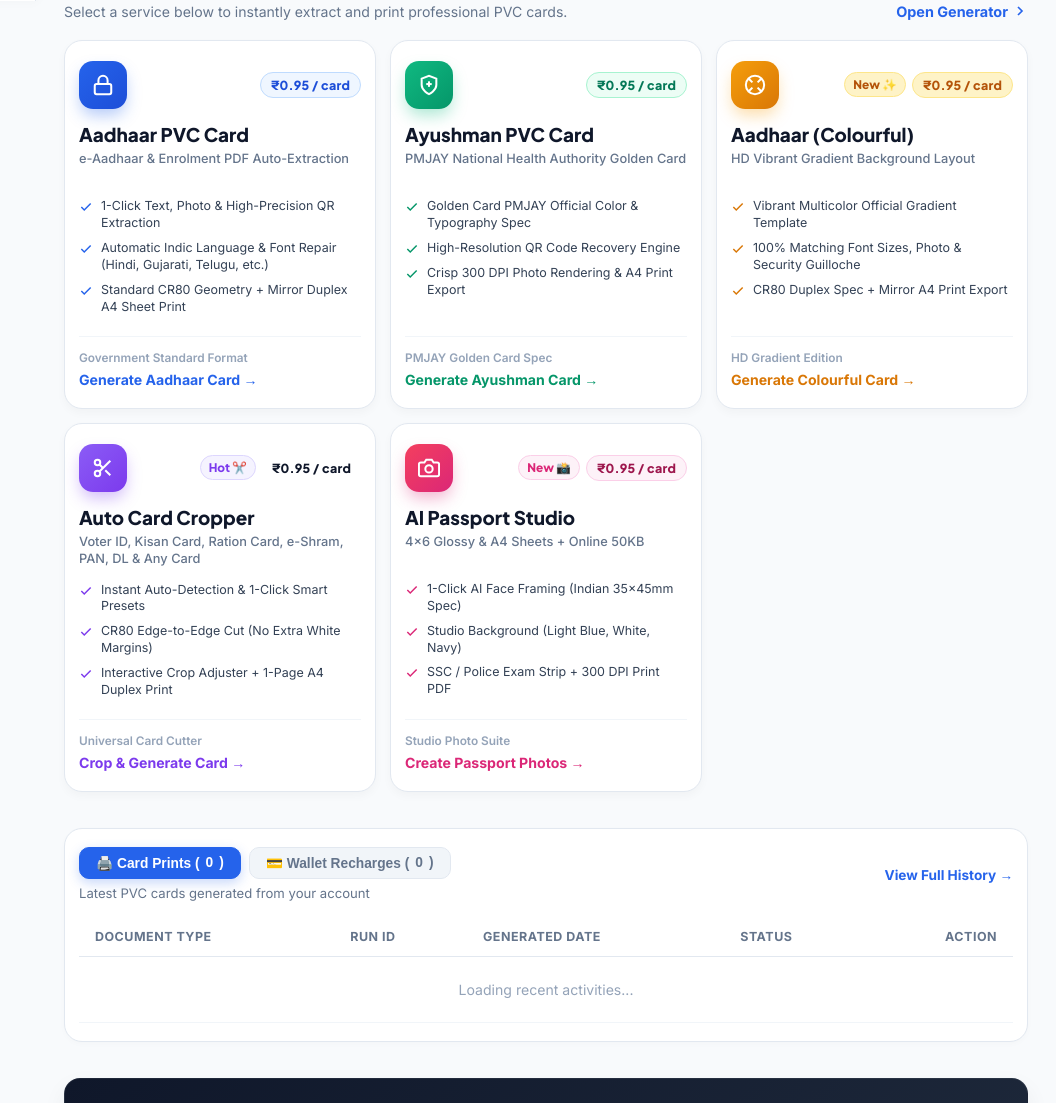
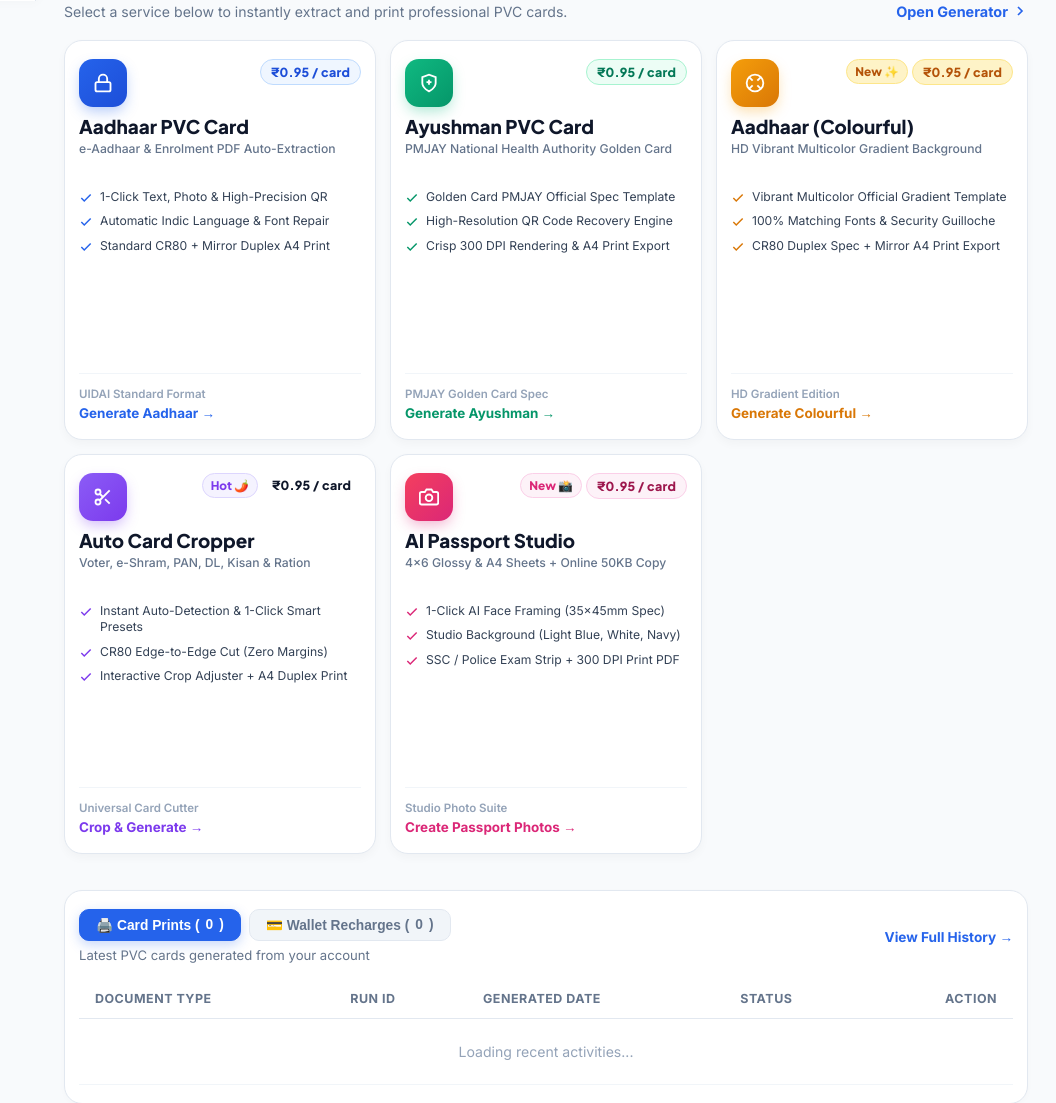
Before and after one commit to rapidpvccard-max/pvc-card-pro, a FastAPI app: template templates/dashboard.html in a window 1280 px wide. Shown: the part 799-1902 px from the top of the page, without its empty margins (224-1280 px from the left). Run offline with FastAPI, Linux system fonts and the light colour scheme; the template is opened without the code that fills it, so the values that code supplies are empty; some libraries are stand-ins or nearby versions.

Commit message:
Perfect symmetrical alignment of 5 service cards on dashboard and generator tabs

```diff
--- a/templates/dashboard.html
+++ b/templates/dashboard.html
@@ -305,18 +305,21 @@
         grid-template-columns: repeat(5, minmax(0, 1fr));
         gap: 14px;
         margin-bottom: 36px;
+        align-items: stretch;
     }
 
     .service-showcase-card {
         background: #ffffff;
         border: 1px solid #e2e8f0;
         border-radius: 18px;
-        padding: 20px 14px;
+        padding: 18px 14px;
         position: relative;
         cursor: pointer;
         display: flex;
         flex-direction: column;
         justify-content: space-between;
+        height: 100%;
+        min-height: 400px;
         transition: all 0.3s cubic-bezier(0.16, 1, 0.3, 1);
         box-shadow: 0 4px 10px rgba(0, 0, 0, 0.03);
     }
@@ -353,41 +356,46 @@
 
     .service-card-top {
         display: flex;
-        align-items: center;
+        align-items: flex-start;
         justify-content: space-between;
-        margin-bottom: 16px;
-        gap: 8px;
+        height: 42px;
+        margin-bottom: 14px;
+        gap: 6px;
     }
 
     .service-badges-wrap {
         display: flex;
         align-items: center;
-        gap: 6px;
-        flex-wrap: wrap;
+        gap: 4px;
+        flex-wrap: nowrap;
         justify-content: flex-end;
     }
 
     .service-price-pill {
         display: inline-flex;
         align-items: center;
-        padding: 4px 10px;
+        padding: 3px 8px;
         border-radius: 20px;
-        font-size: 0.78rem;
+        font-size: 0.74rem;
         font-weight: 800;
         font-family: 'Plus Jakarta Sans', sans-serif;
         letter-spacing: 0.2px;
         white-space: nowrap;
+        max-width: 130px;
+        overflow: hidden;
+        text-overflow: ellipsis;
     }
 
     .service-badge-pill {
         display: inline-flex;
         align-items: center;
-        padding: 4px 8px;
+        padding: 3px 6px;
         border-radius: 20px;
-        font-size: 0.74rem;
+        font-size: 0.70rem;
         font-weight: 800;
         font-family: 'Plus Jakarta Sans', sans-serif;
         white-space: nowrap;
+        flex-shrink: 0;
     }
 
     .service-badge-pill.amber-badge {
@@ -427,8 +435,8 @@
     }
 
     .service-icon-box {
-        width: 44px;
-        height: 44px;
+        width: 38px;
+        height: 38px;
         border-radius: 12px;
         display: flex;
         align-items: center;
@@ -437,73 +445,85 @@
     }
 
     .service-icon-box svg {
-        width: 22px;
-        height: 22px;
+        width: 20px;
+        height: 20px;
     }
 
     .service-icon-box.blue {
         background: linear-gradient(135deg, #2563eb, #1d4ed8);
         color: #ffffff;
-        box-shadow: 0 8px 16px -2px rgba(37, 99, 235, 0.35);
+        box-shadow: 0 6px 14px -2px rgba(37, 99, 235, 0.35);
     }
 
     .service-icon-box.green {
         background: linear-gradient(135deg, #10b981, #059669);
         color: #ffffff;
-        box-shadow: 0 8px 16px -2px rgba(16, 185, 129, 0.35);
+        box-shadow: 0 6px 14px -2px rgba(16, 185, 129, 0.35);
     }
 
     .service-icon-box.amber {
         background: linear-gradient(135deg, #f59e0b, #d97706);
         color: #ffffff;
-        box-shadow: 0 8px 16px -2px rgba(245, 158, 11, 0.35);
+        box-shadow: 0 6px 14px -2px rgba(245, 158, 11, 0.35);
     }
 
     .service-icon-box.purple {
         background: linear-gradient(135deg, #8b5cf6, #7c3aed);
         color: #ffffff;
-        box-shadow: 0 8px 16px -2px rgba(124, 58, 237, 0.35);
+        box-shadow: 0 6px 14px -2px rgba(124, 58, 237, 0.35);
     }
 
     .service-icon-box.pink {
         background: linear-gradient(135deg, #f43f5e, #db2777);
         color: #ffffff;
-        box-shadow: 0 8px 16px -2px rgba(219, 39, 119, 0.35);
+        box-shadow: 0 6px 14px -2px rgba(219, 39, 119, 0.35);
     }
 
     .service-title-box {
-        margin-bottom: 14px;
+        height: 60px;
+        display: flex;
+        flex-direction: column;
+        justify-content: flex-start;
+        margin-bottom: 12px;
     }
 
     .service-name {
-        font-size: 1.15rem;
+        font-size: 1.05rem;
         font-weight: 800;
         color: #0f172a;
         font-family: 'Plus Jakarta Sans', sans-serif;
-        margin-bottom: 4px;
+        margin-bottom: 3px;
         line-height: 1.25;
+        white-space: nowrap;
+        overflow: hidden;
+        text-overflow: ellipsis;
     }
 
     .service-subtitle {
-        font-size: 0.8rem;
+        font-size: 0.76rem;
         color: #64748b;
         font-weight: 500;
         line-height: 1.35;
-        min-height: 34px;
+        height: 32px;
+        overflow: hidden;
+        display: -webkit-box;
+        -webkit-line-clamp: 2;
+        -webkit-box-orient: vertical;
     }
 
     .service-features-list {
         display: flex;
         flex-direction: column;
         gap: 8px;
-        margin-bottom: 20px;
+        min-height: 125px;
+        margin-bottom: 16px;
     }
 
     .service-feature-item {
         display: flex;
         align-items: flex-start;
-        gap: 8px;
-        font-size: 0.78rem;
+        gap: 7px;
+        font-size: 0.76rem;
         line-height: 1.35;
         color: #334155;
     }
@@ -516,33 +536,40 @@
     }
 
     .service-card-footer {
+        margin-top: auto;
         display: flex;
         flex-direction: column;
         align-items: flex-start;
-        gap: 6px;
-        padding-top: 14px;
+        gap: 4px;
+        padding-top: 12px;
         border-top: 1px solid #f1f5f9;
+        height: 48px;
+        justify-content: flex-end;
     }
 
     .service-card-footer > span:first-child {
-        font-size: 0.74rem !important;
+        font-size: 0.72rem !important;
         color: #94a3b8 !important;
         font-weight: 600;
+        white-space: nowrap;
+        overflow: hidden;
+        text-overflow: ellipsis;
+        width: 100%;
     }
 
     .service-launch-link {
         font-weight: 700;
-        font-size: 0.88rem;
+        font-size: 0.84rem;
         display: inline-flex;
         align-items: center;
-        gap: 6px;
+        gap: 5px;
+        white-space: nowrap;
         transition: gap 0.2s ease;
     }
 
     .service-showcase-card:hover .service-launch-link {
-        gap: 10px;
+        gap: 9px;
     }
-
 
     .service-launch-link.blue { color: #2563eb; }
     .service-launch-link.amber { color: #d97706; }
@@ -886,7 +913,7 @@
         <div>
             <div class="service-card-top">
                 <div class="service-icon-box blue">
-                    <svg width="30" height="30" viewBox="0 0 24 24" fill="none" stroke="currentColor" stroke-width="2.2"><rect x="3" y="11" width="18" height="11" rx="2" ry="2"/><path d="M7 11V7a5 5 0 0 1 10 0v4"/></svg>
+                    <svg width="24" height="24" viewBox="0 0 24 24" fill="none" stroke="currentColor" stroke-width="2.2"><rect x="3" y="11" width="18" height="11" rx="2" ry="2"/><path d="M7 11V7a5 5 0 0 1 10 0v4"/></svg>
                 </div>
                 <div class="service-badges-wrap">
                     <span class="service-price-pill blue" id="badge-home-aadhaar">₹0.95 / card</span>
@@ -900,24 +927,24 @@
 
             <div class="service-features-list">
                 <div class="service-feature-item">
-                    <svg width="16" height="16" viewBox="0 0 24 24" fill="none" stroke="#2563eb" stroke-width="2.5"><polyline points="20 6 9 17 4 12"/></svg>
-                    <span>1-Click Text, Photo & High-Precision QR Extraction</span>
+                    <svg width="15" height="15" viewBox="0 0 24 24" fill="none" stroke="#2563eb" stroke-width="2.5"><polyline points="20 6 9 17 4 12"/></svg>
+                    <span>1-Click Text, Photo & High-Precision QR</span>
                 </div>
                 <div class="service-feature-item">
-                    <svg width="16" height="16" viewBox="0 0 24 24" fill="none" stroke="#2563eb" stroke-width="2.5"><polyline points="20 6 9 17 4 12"/></svg>
-                    <span>Automatic Indic Language & Font Repair (Hindi, Gujarati, Telugu, etc.)</span>
+                    <svg width="15" height="15" viewBox="0 0 24 24" fill="none" stroke="#2563eb" stroke-width="2.5"><polyline points="20 6 9 17 4 12"/></svg>
+                    <span>Automatic Indic Language & Font Repair</span>
                 </div>
                 <div class="service-feature-item">
-                    <svg width="16" height="16" viewBox="0 0 24 24" fill="none" stroke="#2563eb" stroke-width="2.5"><polyline points="20 6 9 17 4 12"/></svg>
-                    <span>Standard CR80 Geometry + Mirror Duplex A4 Sheet Print</span>
+                    <svg width="15" height="15" viewBox="0 0 24 24" fill="none" stroke="#2563eb" stroke-width="2.5"><polyline points="20 6 9 17 4 12"/></svg>
+                    <span>Standard CR80 + Mirror Duplex A4 Print</span>
                 </div>
             </div>
         </div>
 
         <div class="service-card-footer">
-            <span style="font-size: 0.82rem; color: #64748b; font-weight: 600;">Government Standard Format</span>
+            <span>UIDAI Standard Format</span>
             <span class="service-launch-link blue">
-                Generate Aadhaar Card &rarr;
+                Generate Aadhaar &rarr;
             </span>
         </div>
     </div>
@@ -927,7 +954,7 @@
         <div>
             <div class="service-card-top">
                 <div class="service-icon-box green">
-                    <svg width="30" height="30" viewBox="0 0 24 24" fill="none" stroke="currentColor" stroke-width="2.2"><path d="M12 22s8-4 8-10V5l-8-3-8 3v7c0 6 8 10 8 10z"/><line x1="12" y1="8" x2="12" y2="14"/><line x1="9" y1="11" x2="15" y2="11"/></svg>
+                    <svg width="24" height="24" viewBox="0 0 24 24" fill="none" stroke="currentColor" stroke-width="2.2"><path d="M12 22s8-4 8-10V5l-8-3-8 3v7c0 6 8 10 8 10z"/><line x1="12" y1="8" x2="12" y2="14"/><line x1="9" y1="11" x2="15" y2="11"/></svg>
                 </div>
                 <div class="service-badges-wrap">
                     <span class="service-price-pill green" id="badge-home-ayushman">₹0.95 / card</span>
@@ -941,24 +968,24 @@
 
             <div class="service-features-list">
                 <div class="service-feature-item">
-                    <svg width="16" height="16" viewBox="0 0 24 24" fill="none" stroke="#059669" stroke-width="2.5"><polyline points="20 6 9 17 4 12"/></svg>
-                    <span>Golden Card PMJAY Official Color & Typography Spec</span>
+                    <svg width="15" height="15" viewBox="0 0 24 24" fill="none" stroke="#059669" stroke-width="2.5"><polyline points="20 6 9 17 4 12"/></svg>
+                    <span>Golden Card PMJAY Official Spec Template</span>
                 </div>
                 <div class="service-feature-item">
-                    <svg width="16" height="16" viewBox="0 0 24 24" fill="none" stroke="#059669" stroke-width="2.5"><polyline points="20 6 9 17 4 12"/></svg>
+                    <svg width="15" height="15" viewBox="0 0 24 24" fill="none" stroke="#059669" stroke-width="2.5"><polyline points="20 6 9 17 4 12"/></svg>
                     <span>High-Resolution QR Code Recovery Engine</span>
                 </div>
                 <div class="service-feature-item">
-                    <svg width="16" height="16" viewBox="0 0 24 24" fill="none" stroke="#059669" stroke-width="2.5"><polyline points="20 6 9 17 4 12"/></svg>
-                    <span>Crisp 300 DPI Photo Rendering & A4 Print Export</span>
+                    <svg width="15" height="15" viewBox="0 0 24 24" fill="none" stroke="#059669" stroke-width="2.5"><polyline points="20 6 9 17 4 12"/></svg>
+                    <span>Crisp 300 DPI Rendering & A4 Print Export</span>
                 </div>
             </div>
         </div>
 
         <div class="service-card-footer">
-            <span style="font-size: 0.82rem; color: #64748b; font-weight: 600;">PMJAY Golden Card Spec</span>
+            <span>PMJAY Golden Card Spec</span>
             <span class="service-launch-link green">
-                Generate Ayushman Card &rarr;
+                Generate Ayushman &rarr;
             </span>
         </div>
     </div>
@@ -968,7 +995,7 @@
         <div>
             <div class="service-card-top">
                 <div class="service-icon-box amber">
-                    <svg width="30" height="30" viewBox="0 0 24 24" fill="none" stroke="currentColor" stroke-width="2.2"><circle cx="12" cy="12" r="10"/><path d="m4.93 4.93 4.24 4.24"/><path d="m14.83 9.17 4.24-4.24"/><path d="m14.83 14.83 4.24 4.24"/><path d="m9.17 14.83-4.24 4.24"/></svg>
+                    <svg width="24" height="24" viewBox="0 0 24 24" fill="none" stroke="currentColor" stroke-width="2.2"><circle cx="12" cy="12" r="10"/><path d="m4.93 4.93 4.24 4.24"/><path d="m14.83 9.17 4.24-4.24"/><path d="m14.83 14.83 4.24 4.24"/><path d="m9.17 14.83-4.24 4.24"/></svg>
                 </div>
                 <div class="service-badges-wrap">
                     <span class="service-badge-pill amber-badge">New ✨</span>
@@ -978,29 +1005,29 @@
 
             <div class="service-title-box">
                 <h3 class="service-name">Aadhaar (Colourful)</h3>
-                <p class="service-subtitle">HD Vibrant Gradient Background Layout</p>
+                <p class="service-subtitle">HD Vibrant Multicolor Gradient Background</p>
             </div>
 
             <div class="service-features-list">
                 <div class="service-feature-item">
-                    <svg width="16" height="16" viewBox="0 0 24 24" fill="none" stroke="#d97706" stroke-width="2.5"><polyline points="20 6 9 17 4 12"/></svg>
+                    <svg width="15" height="15" viewBox="0 0 24 24" fill="none" stroke="#d97706" stroke-width="2.5"><polyline points="20 6 9 17 4 12"/></svg>
                     <span>Vibrant Multicolor Official Gradient Template</span>
                 </div>
                 <div class="service-feature-item">
-                    <svg width="16" height="16" viewBox="0 0 24 24" fill="none" stroke="#d97706" stroke-width="2.5"><polyline points="20 6 9 17 4 12"/></svg>
-                    <span>100% Matching Font Sizes, Photo & Security Guilloche</span>
+                    <svg width="15" height="15" viewBox="0 0 24 24" fill="none" stroke="#d97706" stroke-width="2.5"><polyline points="20 6 9 17 4 12"/></svg>
+                    <span>100% Matching Fonts & Security Guilloche</span>
                 </div>
                 <div class="service-feature-item">
-                    <svg width="16" height="16" viewBox="0 0 24 24" fill="none" stroke="#d97706" stroke-width="2.5"><polyline points="20 6 9 17 4 12"/></svg>
+                    <svg width="15" height="15" viewBox="0 0 24 24" fill="none" stroke="#d97706" stroke-width="2.5"><polyline points="20 6 9 17 4 12"/></svg>
                     <span>CR80 Duplex Spec + Mirror A4 Print Export</span>
                 </div>
             </div>
         </div>
 
         <div class="service-card-footer">
-            <span style="font-size: 0.82rem; color: #64748b; font-weight: 600;">HD Gradient Edition</span>
+            <span>HD Gradient Edition</span>
             <span class="service-launch-link amber">
-                Generate Colourful Card &rarr;
+                Generate Colourful &rarr;
             </span>
         </div>
     </div>
@@ -1010,39 +1037,39 @@
         <div>
             <div class="service-card-top">
                 <div class="service-icon-box purple">
-                    <svg width="28" height="28" viewBox="0 0 24 24" fill="none" stroke="currentColor" stroke-width="2.2"><circle cx="6" cy="6" r="3"/><circle cx="6" cy="18" r="3"/><line x1="20" y1="4" x2="8.12" y2="15.88"/><line x1="14.47" y1="14.48" x2="20" y2="20"/><line x1="8.12" y1="8.12" x2="12" y2="12"/></svg>
+                    <svg width="24" height="24" viewBox="0 0 24 24" fill="none" stroke="currentColor" stroke-width="2.2"><circle cx="6" cy="6" r="3"/><circle cx="6" cy="18" r="3"/><line x1="20" y1="4" x2="8.12" y2="15.88"/><line x1="14.47" y1="14.48" x2="20" y2="20"/><line x1="8.12" y1="8.12" x2="12" y2="12"/></svg>
                 </div>
                 <div class="service-badges-wrap">
-                    <span class="service-badge-pill" style="background: #f5f3ff; color: #7c3aed; border: 1px solid #ddd6fe;">Hot ✂️</span>
+                    <span class="service-badge-pill" style="background: #f5f3ff; color: #7c3aed; border: 1px solid #ddd6fe;">Hot 🌶️</span>
                     <span class="service-price-pill" id="badge-home-crop" style="background: #f5f3ff; color: #6d28d9; border: 1px solid #ddd6fe;">₹0.95 / card</span>
                 </div>
             </div>
 
             <div class="service-title-box">
                 <h3 class="service-name">Auto Card Cropper</h3>
-                <p class="service-subtitle">Voter ID, Kisan Card, Ration Card, e-Shram, PAN, DL & Any Card</p>
+                <p class="service-subtitle">Voter, e-Shram, PAN, DL, Kisan & Ration</p>
             </div>
 
             <div class="service-features-list">
                 <div class="service-feature-item">
-                    <svg width="16" height="16" viewBox="0 0 24 24" fill="none" stroke="#7c3aed" stroke-width="2.5"><polyline points="20 6 9 17 4 12"/></svg>
+                    <svg width="15" height="15" viewBox="0 0 24 24" fill="none" stroke="#7c3aed" stroke-width="2.5"><polyline points="20 6 9 17 4 12"/></svg>
                     <span>Instant Auto-Detection & 1-Click Smart Presets</span>
                 </div>
                 <div class="service-feature-item">
-                    <svg width="16" height="16" viewBox="0 0 24 24" fill="none" stroke="#7c3aed" stroke-width="2.5"><polyline points="20 6 9 17 4 12"/></svg>
-                    <span>CR80 Edge-to-Edge Cut (No Extra White Margins)</span>
+                    <svg width="15" height="15" viewBox="0 0 24 24" fill="none" stroke="#7c3aed" stroke-width="2.5"><polyline points="20 6 9 17 4 12"/></svg>
+                    <span>CR80 Edge-to-Edge Cut (Zero Margins)</span>
                 </div>
                 <div class="service-feature-item">
-                    <svg width="16" height="16" viewBox="0 0 24 24" fill="none" stroke="#7c3aed" stroke-width="2.5"><polyline points="20 6 9 17 4 12"/></svg>
-                    <span>Interactive Crop Adjuster + 1-Page A4 Duplex Print</span>
+                    <svg width="15" height="15" viewBox="0 0 24 24" fill="none" stroke="#7c3aed" stroke-width="2.5"><polyline points="20 6 9 17 4 12"/></svg>
+                    <span>Interactive Crop Adjuster + A4 Duplex Print</span>
                 </div>
             </div>
         </div>
 
         <div class="service-card-footer">
-            <span style="font-size: 0.82rem; color: #64748b; font-weight: 600;">Universal Card Cutter</span>
+            <span>Universal Card Cutter</span>
             <span class="service-launch-link purple">
-                Crop & Generate Card &rarr;
+                Crop & Generate &rarr;
             </span>
         </div>
     </div>
@@ -1052,7 +1079,7 @@
         <div>
             <div class="service-card-top">
                 <div class="service-icon-box pink">
-                    <svg width="26" height="26" viewBox="0 0 24 24" fill="none" stroke="currentColor" stroke-width="2.2"><path d="M23 19a2 2 0 0 1-2 2H3a2 2 0 0 1-2-2V8a2 2 0 0 1 2-2h4l2-3h6l2 3h4a2 2 0 0 1 2 2z"/><circle cx="12" cy="13" r="4"/></svg>
+                    <svg width="22" height="22" viewBox="0 0 24 24" fill="none" stroke="currentColor" stroke-width="2.2"><path d="M23 19a2 2 0 0 1-2 2H3a2 2 0 0 1-2-2V8a2 2 0 0 1 2-2h4l2-3h6l2 3h4a2 2 0 0 1 2 2z"/><circle cx="12" cy="13" r="4"/></svg>
                 </div>
                 <div class="service-badges-wrap">
                     <span class="service-badge-pill pink-badge">New 📸</span>
@@ -1062,27 +1089,27 @@
 
             <div class="service-title-box">
                 <h3 class="service-name">AI Passport Studio</h3>
-                <p class="service-subtitle">4×6 Glossy & A4 Sheets + Online 50KB</p>
+                <p class="service-subtitle">4×6 Glossy & A4 Sheets + Online 50KB Copy</p>
             </div>
 
             <div class="service-features-list">
                 <div class="service-feature-item">
-                    <svg width="16" height="16" viewBox="0 0 24 24" fill="none" stroke="#db2777" stroke-width="2.5"><polyline points="20 6 9 17 4 12"/></svg>
-                    <span>1-Click AI Face Framing (Indian 35×45mm Spec)</span>
+                    <svg width="15" height="15" viewBox="0 0 24 24" fill="none" stroke="#db2777" stroke-width="2.5"><polyline points="20 6 9 17 4 12"/></svg>
+                    <span>1-Click AI Face Framing (35×45mm Spec)</span>
                 </div>
                 <div class="service-feature-item">
-                    <svg width="16" height="16" viewBox="0 0 24 24" fill="none" stroke="#db2777" stroke-width="2.5"><polyline points="20 6 9 17 4 12"/></svg>
+                    <svg width="15" height="15" viewBox="0 0 24 24" fill="none" stroke="#db2777" stroke-width="2.5"><polyline points="20 6 9 17 4 12"/></svg>
                     <span>Studio Background (Light Blue, White, Navy)</span>
                 </div>
                 <div class="service-feature-item">
-                    <svg width="16" height="16" viewBox="0 0 24 24" fill="none" stroke="#db2777" stroke-width="2.5"><polyline points="20 6 9 17 4 12"/></svg>
+                    <svg width="15" height="15" viewBox="0 0 24 24" fill="none" stroke="#db2777" stroke-width="2.5"><polyline points="20 6 9 17 4 12"/></svg>
                     <span>SSC / Police Exam Strip + 300 DPI Print PDF</span>
                 </div>
             </div>
         </div>
 
         <div class="service-card-footer">
-            <span style="font-size: 0.82rem; color: #64748b; font-weight: 600;">Studio Photo Suite</span>
+            <span>Studio Photo Suite</span>
             <span class="service-launch-link pink">
                 Create Passport Photos &rarr;
             </span>
--- a/templates/dashboard_base.html
+++ b/templates/dashboard_base.html
@@ -803,15 +803,15 @@
             updateTabBadge('badge-tab-crop', demoAvailable['crop'], 'Hot 🔥', {bg: '#f5f3ff', color: '#7c3aed', border: '1px solid #ddd6fe'});
             updateTabBadge('badge-tab-passport', demoAvailable['passport'], 'New ✨', {bg: '#fdf2f8', color: '#db2777', border: '1px solid #fbcfe8'});
 
-            // 2. Update 4 service price badges on home dashboard
+            // 2. Update service price badges on home dashboard
             const updateHomeBadge = (id, available) => {
                 const el = document.getElementById(id);
                 if (!el) return;
                 if (bal < reqRate && available) {
-                    el.innerHTML = '🎁 1 Free Demo Available';
+                    el.innerHTML = '🎁 Free Demo';
                     el.style.background = '#ecfdf5';
                     el.style.color = '#059669';
-                    el.style.border = '1.5px solid #10b981';
+                    el.style.border = '1px solid #10b981';
                     el.style.fontWeight = '800';
                 } else {
                     el.innerHTML = '₹' + rate + ' / card';
```
Also changed, not shown: templates/index.html (+11 -5 lines).
